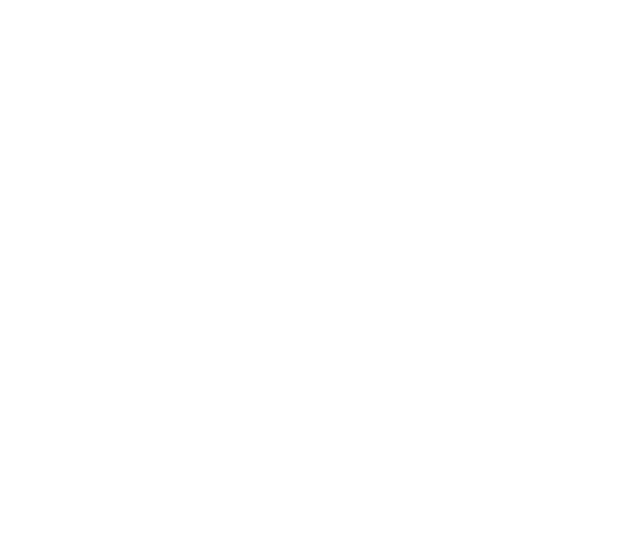
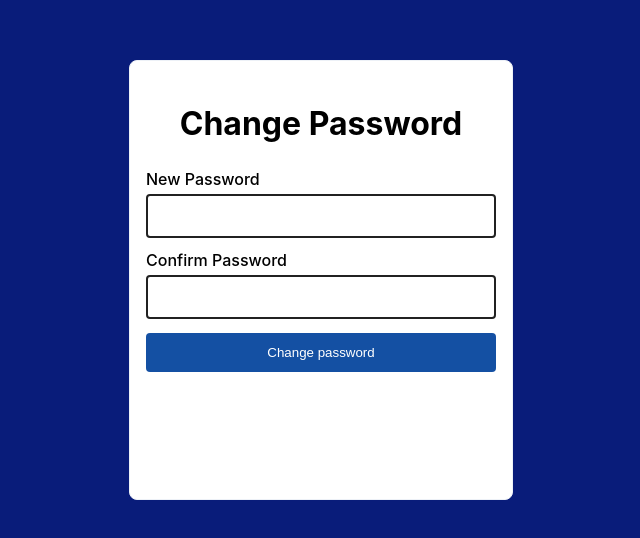
Before and after one commit to bhishman-desai/thrift-harbour, a React (Create React App) app in the folder frontend/thrift-harbour/: page /resetpassword in a window 1280 px wide. Before the commit this address had no page. Shown: the part 120-658 px from the top of the page, without its empty margins (319-959 px from the left). Built offline with nearby package versions, Linux system fonts and the light colour scheme.

Commit message:
Reset password

```diff
--- a/frontend/thrift-harbour/src/App.tsx
+++ b/frontend/thrift-harbour/src/App.tsx
@@ -5,6 +5,7 @@
 import AuthWrapper from "./context/AuthContext";
 import Home from "./features/home/HomeScreen";
 import ForgotPassword from "./features/forgotpassword/ForgotPassword";
+import ResetPassword from "./features/resetpassword/ResetPassword";
 
 function App() {
   return (
@@ -15,6 +16,7 @@
           <Route path="/login" element={<Login />} />
           <Route path="/home" element={<Home />} />
           <Route path="/forgotpassword" element={<ForgotPassword />} />
+          <Route path="/resetpassword" element={<ResetPassword />} />
         </Routes>
       </Router>
     </AuthWrapper>
--- /dev/null
+++ b/frontend/thrift-harbour/src/features/resetpassword/ResetPassword.tsx
@@ -0,0 +1,80 @@
+import { FormEvent, useEffect, useState } from "react";
+import { Container, InputCard } from "../forgotpassword/ForgotPasswordStyles";
+import {
+  Button,
+  Field,
+  Form,
+  Input,
+  Label,
+  RegisterButton,
+  Title,
+} from "../registration/RegistrationStyles";
+import { ResetPasswordCredentials } from "../../types/AuthTypes";
+import { useNavigate } from "react-router-dom";
+import useAuth from "../../hooks/useAuth";
+import { Auth } from "../../services/Auth";
+
+const ResetPassword: React.FC = () => {
+  const { token } = useAuth();
+  const navigate = useNavigate();
+  const [isFocused, setIsFocused] = useState<boolean>(false);
+  const [ResetPasswordCredentials, setResetPasswordCredentials] = useState(
+    {} as ResetPasswordCredentials
+  );
+  const auth = new Auth();
+
+  useEffect(() => {
+    if (token?.length) {
+      navigate("/home");
+    }
+  }, [token]);
+
+  const onSubmitResetPassword = async (e: FormEvent) => {
+    e.preventDefault();
+    navigate("/newpassword");
+  };
+
+  return (
+    <Container>
+      <InputCard>
+        <Title>Change Password</Title>
+        <Form onSubmit={onSubmitResetPassword}>
+          <Field>
+            <Label>New Password</Label>
+            <Input
+              required={true}
+              id="New Password"
+              onFocus={() => setIsFocused(true)}
+              onBlur={() => setIsFocused(false)}
+              onChange={(e) =>
+                setResetPasswordCredentials({
+                  ...ResetPasswordCredentials,
+                  newpassword: e.target.value,
+                })
+              }
+            ></Input>
+          </Field>
+          <Field>
+            <Label>Confirm Password</Label>
+            <Input
+              required={true}
+              id="Confirm Password"
+              onFocus={() => setIsFocused(true)}
+              onBlur={() => setIsFocused(false)}
+              onChange={(e) =>
+                setResetPasswordCredentials({
+                  ...ResetPasswordCredentials,
+                  confirmpassword: e.target.value,
+                })
+              }
+            ></Input>
+          </Field>
+          <Button>
+            <RegisterButton type="submit">Change password</RegisterButton>
+          </Button>
+        </Form>
+      </InputCard>
+    </Container>
+  );
+};
+export default ResetPassword;
--- a/frontend/thrift-harbour/src/types/AuthTypes.ts
+++ b/frontend/thrift-harbour/src/types/AuthTypes.ts
@@ -34,3 +34,8 @@
 export interface ForgotPasswordCredentials {
   email: string;
 }
+
+export interface ResetPasswordCredentials {
+  newpassword: string;
+  confirmpassword: string;
+}
```
